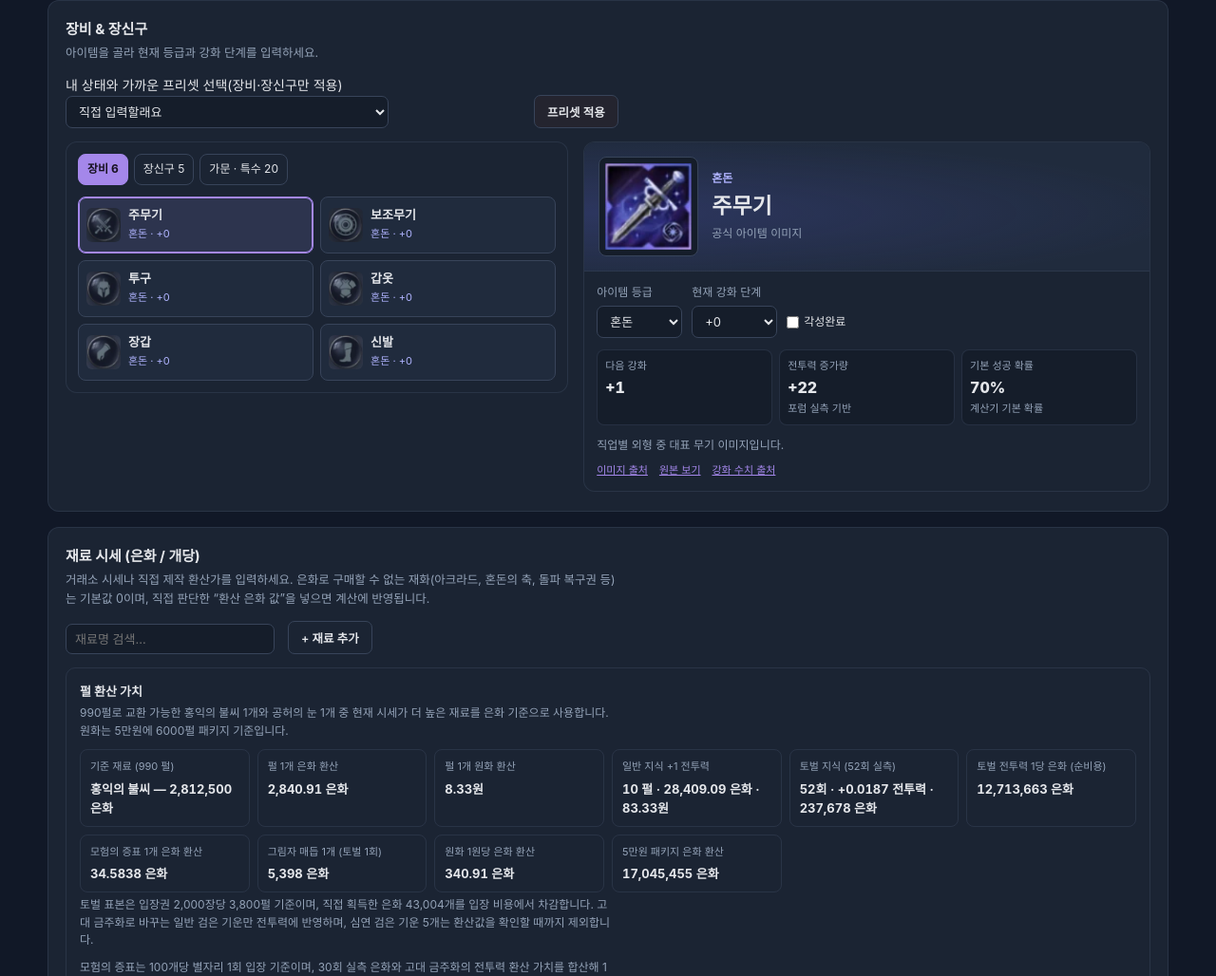
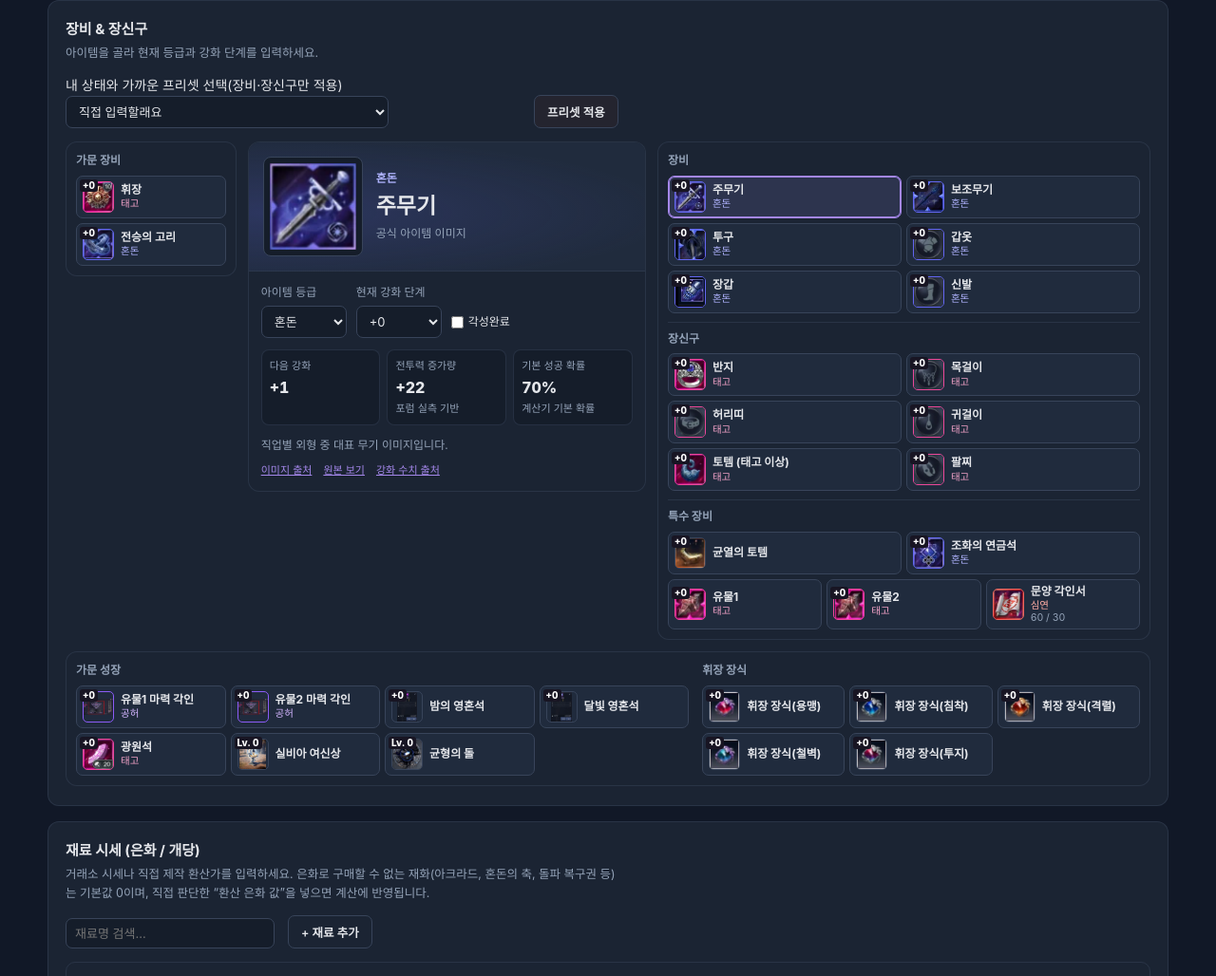
Before and after one commit to sksksk705/bdm-specup-calculator, a plain HTML site: page index.html in a window 1280 px wide. Shown: the part 1782-2810 px from the top of the page at 95% size. Drawn offline with Linux system fonts and the light colour scheme.

Commit message:
31개 아이템을 한 화면에 표시하는 장비판 적용

```diff
--- a/css/style.css
+++ b/css/style.css
@@ -218,38 +218,65 @@ button.icon-btn:hover { color: var(--bad); background: var(--bad-soft); }
 
 /* ---------- Equipment and item detail ---------- */
 .item-browser {
-  display: grid; grid-template-columns: minmax(0, .94fr) minmax(0, 1.06fr);
-  gap: 16px; align-items: start;
+  display: grid;
+  grid-template-areas:
+    "family-gear detail equipped"
+    "extras extras extras";
+  grid-template-columns: minmax(122px, .9fr) minmax(0, 2.1fr) minmax(0, 2.6fr);
+  gap: 12px; align-items: start;
 }
-.item-sidebar, .item-detail {
+.item-rail, .item-detail {
   min-width: 0; border: 1px solid var(--line); border-radius: 12px; background: var(--ink-2);
 }
-.item-sidebar { padding: 12px; }
-.item-groups { display: flex; flex-wrap: wrap; gap: 6px; margin-bottom: 12px; }
-.item-group, .item-choice {
+.item-rail { padding: 10px; }
+.item-family-gear { grid-area: family-gear; }
+.item-equipped { grid-area: equipped; }
+.item-detail { grid-area: detail; }
+.item-extras {
+  grid-area: extras; display: grid; grid-template-columns: minmax(0, 1.4fr) minmax(0, 1fr);
+  gap: 10px 14px;
+}
+.item-equipped section + section { border-top: 1px solid var(--line); margin-top: 9px; padding-top: 8px; }
+.item-section-title {
+  margin: 0 0 6px; color: var(--text-dim); font-size: 12px; font-weight: 750; text-wrap: initial;
+}
+.item-slot-list { display: grid; grid-template-columns: repeat(2, minmax(0, 1fr)); gap: 5px; }
+.item-family-gear-list { grid-template-columns: 1fr; }
+.item-special-list { grid-template-columns: repeat(6, minmax(0, 1fr)); }
+.item-special-list > .item-choice { grid-column: span 2; }
+.item-special-list > .item-choice:nth-child(-n+2) { grid-column: span 3; }
+.item-extra-list { grid-template-columns: repeat(auto-fit, minmax(min(100%, 128px), 1fr)); }
+.item-choice {
+  display: flex; align-items: center; gap: 7px; min-width: 0; min-height: 45px;
+  padding: 5px 6px; background: var(--card-2); text-align: start;
   font: inherit; color: var(--text); border: 1px solid var(--line-strong);
-  border-radius: 8px; cursor: pointer;
+  border-radius: 7px; cursor: pointer;
 }
-.item-group { background: transparent; padding: 6px 9px; font-size: 12px; }
-.item-group[aria-pressed="true"] { background: var(--accent); color: var(--accent-ink); border-color: var(--accent); font-weight: 750; }
-.item-choice-list { display: grid; grid-template-columns: repeat(2, minmax(0, 1fr)); gap: 7px; }
-.item-choice {
-  display: flex; align-items: center; gap: 8px; min-width: 0; min-height: 60px;
-  padding: 7px 8px; background: var(--card-2); text-align: start;
-}
-.item-group:hover, .item-choice:hover { border-color: var(--accent); }
+.item-choice:hover { border-color: var(--accent); }
 .item-choice[aria-pressed="true"] {
   border-color: var(--accent); box-shadow: inset 0 0 0 1px var(--accent);
   background: color-mix(in srgb, var(--card-2), var(--accent) 10%);
 }
-.item-choice:focus-visible, .item-group:focus-visible, .item-detail :focus-visible {
+.item-choice:focus-visible, .item-detail :focus-visible {
   outline: 2px solid var(--accent); outline-offset: 2px;
 }
-.item-choice img { flex: none; width: 36px; height: 36px; border-radius: 6px; object-fit: cover; }
+.item-slot-icon { flex: none; position: relative; width: 33px; height: 33px; }
+.item-slot-icon img {
+  display: block; width: 100%; height: 100%; object-fit: contain;
+  border-radius: 5px; border: 1px solid var(--item-grade-color, var(--line-strong));
+}
+.item-slot-step {
+  position: absolute; inset: -2px auto auto -3px;
+  padding: 0 3px; border-radius: 3px; background: #181523; color: #fff;
+  font-size: 10px; font-weight: 800; line-height: 1.3; white-space: nowrap;
+  font-variant-numeric: tabular-nums;
+}
 .item-caption { min-width: 0; }
-.item-caption strong, .item-caption small { display: block; overflow-wrap: anywhere; }
-.item-caption strong { font-size: 13px; line-height: 1.25; }
-.item-caption small { font-size: 11px; margin-top: 3px; color: var(--item-grade-text, var(--accent)); }
+.item-caption strong, .item-caption small { display: block; word-break: keep-all; overflow-wrap: anywhere; }
+.item-caption strong { font-size: 12px; line-height: 1.2; }
+.item-caption small { font-size: 10.5px; line-height: 1.2; }
+.item-slot-grade { margin-top: 2px; color: var(--item-grade-text, var(--accent)); }
+.item-slot-stats { color: var(--text-dim); font-variant-numeric: tabular-nums; }
 [data-item-grade="심연"] { --item-grade-color: #ef665f; --item-grade-text: #b52622; }
 [data-item-grade="태고"] { --item-grade-color: #ec4899; --item-grade-text: #ae2367; }
 [data-item-grade="혼돈"] { --item-grade-color: #6366f1; --item-grade-text: #4548ab; }
@@ -292,16 +319,25 @@ button.icon-btn:hover { color: var(--bad); background: var(--bad-soft); }
 .item-sources { display: flex; flex-wrap: wrap; gap: 4px 12px; margin-top: 8px; font-size: 11px; }
 .item-back { display: none; }
 #gearPreset { width: min(340px, 100%); }
-@media (max-width: 700px) {
-  .item-browser { grid-template-columns: 1fr; gap: 10px; }
+@media (max-width: 820px) {
+  .item-browser {
+    grid-template-areas: "family-gear" "equipped" "extras" "detail";
+    grid-template-columns: minmax(0, 1fr); gap: 8px;
+  }
+  .item-family-gear-list { grid-template-columns: repeat(2, minmax(0, 1fr)); }
   .item-detail { position: static; }
   .item-back { display: inline-block; margin-top: 10px; }
   .item-showcase { grid-template-columns: 80px minmax(0, 1fr); }
 }
+@media (max-width: 560px) {
+  .item-extras { grid-template-columns: minmax(0, 1fr); }
+  .item-extra-list, .item-special-list { grid-template-columns: repeat(2, minmax(0, 1fr)); }
+  .item-special-list > .item-choice, .item-special-list > .item-choice:nth-child(-n+2) { grid-column: auto; }
+}
 @media (max-width: 410px) {
   .item-metrics { grid-template-columns: repeat(auto-fit, minmax(78px, 1fr)); }
-  .item-sidebar { padding: 9px; }
-  .item-choice img { width: 30px; height: 30px; }
+  .item-rail { padding: 7px; }
+  .item-slot-icon { width: 30px; height: 30px; }
 }
 
 /* ---------- Tables ---------- */
--- a/index.html
+++ b/index.html
@@ -20,33 +20,33 @@
 })();
 </script>
 <!-- CSS와 모듈의 배포 버전을 함께 갱신해 새 HTML이 이전 캐시를 사용하지 않도록 합니다. -->
-<link rel="stylesheet" href="css/style.css?v=20261118-2" />
+<link rel="stylesheet" href="css/style.css?v=20261118-3" />
 <script type="importmap">
 {
   "imports": {
-    "./js/analytics.js": "./js/analytics.js?v=20261118-2",
-    "./js/data/conversionData.js": "./js/data/conversionData.js?v=20261118-2",
-    "./js/data/gameData.js": "./js/data/gameData.js?v=20261118-2",
-    "./js/data/itemPresentation.js": "./js/data/itemPresentation.js?v=20261118-2",
-    "./js/data/priceRepository.js": "./js/data/priceRepository.js?v=20261118-2",
-    "./js/data/userState.js": "./js/data/userState.js?v=20261118-2",
-    "./js/i18n.js": "./js/i18n.js?v=20261118-2",
-    "./js/logic/calculations.js": "./js/logic/calculations.js?v=20261118-2",
-    "./js/logic/conversionValues.js": "./js/logic/conversionValues.js?v=20261118-2",
-    "./js/logic/planner.js": "./js/logic/planner.js?v=20261118-2",
-    "./js/main.js": "./js/main.js?v=20261118-2",
-    "./js/ui/domHelpers.js": "./js/ui/domHelpers.js?v=20261118-2",
-    "./js/ui/evCalcTab.js": "./js/ui/evCalcTab.js?v=20261118-2",
-    "./js/ui/gearGrid.js": "./js/ui/gearGrid.js?v=20261118-2",
-    "./js/ui/onboarding.js": "./js/ui/onboarding.js?v=20261118-2",
-    "./js/ui/plannerTab.js": "./js/ui/plannerTab.js?v=20261118-2",
-    "./js/ui/presets.js": "./js/ui/presets.js?v=20261118-2",
-    "./js/ui/priceTable.js": "./js/ui/priceTable.js?v=20261118-2",
-    "./js/ui/referenceTab.js": "./js/ui/referenceTab.js?v=20261118-2",
-    "./js/ui/specTable.js": "./js/ui/specTable.js?v=20261118-2",
-    "./js/ui/tabs.js": "./js/ui/tabs.js?v=20261118-2",
-    "./js/ui/theme.js": "./js/ui/theme.js?v=20261118-2",
-    "./js/ui/tiles.js": "./js/ui/tiles.js?v=20261118-2"
+    "./js/analytics.js": "./js/analytics.js?v=20261118-3",
+    "./js/data/conversionData.js": "./js/data/conversionData.js?v=20261118-3",
+    "./js/data/gameData.js": "./js/data/gameData.js?v=20261118-3",
+    "./js/data/itemPresentation.js": "./js/data/itemPresentation.js?v=20261118-3",
+    "./js/data/priceRepository.js": "./js/data/priceRepository.js?v=20261118-3",
+    "./js/data/userState.js": "./js/data/userState.js?v=20261118-3",
+    "./js/i18n.js": "./js/i18n.js?v=20261118-3",
+    "./js/logic/calculations.js": "./js/logic/calculations.js?v=20261118-3",
+    "./js/logic/conversionValues.js": "./js/logic/conversionValues.js?v=20261118-3",
+    "./js/logic/planner.js": "./js/logic/planner.js?v=20261118-3",
+    "./js/main.js": "./js/main.js?v=20261118-3",
+    "./js/ui/domHelpers.js": "./js/ui/domHelpers.js?v=20261118-3",
+    "./js/ui/evCalcTab.js": "./js/ui/evCalcTab.js?v=20261118-3",
+    "./js/ui/gearGrid.js": "./js/ui/gearGrid.js?v=20261118-3",
+    "./js/ui/onboarding.js": "./js/ui/onboarding.js?v=20261118-3",
+    "./js/ui/plannerTab.js": "./js/ui/plannerTab.js?v=20261118-3",
+    "./js/ui/presets.js": "./js/ui/presets.js?v=20261118-3",
+    "./js/ui/priceTable.js": "./js/ui/priceTable.js?v=20261118-3",
+    "./js/ui/referenceTab.js": "./js/ui/referenceTab.js?v=20261118-3",
+    "./js/ui/specTable.js": "./js/ui/specTable.js?v=20261118-3",
+    "./js/ui/tabs.js": "./js/ui/tabs.js?v=20261118-3",
+    "./js/ui/theme.js": "./js/ui/theme.js?v=20261118-3",
+    "./js/ui/tiles.js": "./js/ui/tiles.js?v=20261118-3"
   }
 }
 </script>
@@ -139,10 +139,34 @@ gtag('config', 'G-YG2FMZ5YES');
         </div>
         <button class="btn" id="applyPresetBtn" type="button" data-i18n="프리셋 적용">프리셋 적용</button>
       </div>
-      <div class="item-browser">
-        <div class="item-sidebar">
-          <div id="itemGroups" class="item-groups" role="group" aria-label="아이템 종류"></div>
-          <div id="itemList" class="item-choice-list"></div>
+      <div class="item-browser" id="itemBoard">
+        <section class="item-rail item-family-gear" aria-labelledby="itemFamilyGearTitle">
+          <h3 class="item-section-title" id="itemFamilyGearTitle" data-i18n="가문 장비">가문 장비</h3>
+          <div class="item-slot-list item-family-gear-list" id="itemFamilyGear"></div>
+        </section>
+        <div class="item-rail item-equipped">
+          <section aria-labelledby="itemEquipmentTitle">
+            <h3 class="item-section-title" id="itemEquipmentTitle" data-i18n="장비">장비</h3>
+            <div class="item-slot-list" id="itemEquipment"></div>
+          </section>
+          <section aria-labelledby="itemAccessoriesTitle">
+            <h3 class="item-section-title" id="itemAccessoriesTitle" data-i18n="장신구">장신구</h3>
+            <div class="item-slot-list" id="itemAccessories"></div>
+          </section>
+          <section aria-labelledby="itemSpecialGearTitle">
+            <h3 class="item-section-title" id="itemSpecialGearTitle" data-i18n="특수 장비">특수 장비</h3>
+            <div class="item-slot-list item-special-list" id="itemSpecialGear"></div>
+          </section>
+        </div>
+        <div class="item-rail item-extras">
+          <section aria-labelledby="itemFamilyGrowthTitle">
+            <h3 class="item-section-title" id="itemFamilyGrowthTitle" data-i18n="가문 성장">가문 성장</h3>
+            <div class="item-slot-list item-extra-list" id="itemFamilyGrowth"></div>
+          </section>
+          <section aria-labelledby="itemEmblemDecorationsTitle">
+            <h3 class="item-section-title" id="itemEmblemDecorationsTitle" data-i18n="휘장 장식">휘장 장식</h3>
+            <div class="item-slot-list item-extra-list" id="itemEmblemDecorations"></div>
+          </section>
         </div>
         <section id="itemDetail" class="item-detail" tabindex="-1" aria-labelledby="itemDetailTitle"></section>
       </div>
@@ -465,6 +489,6 @@ gtag('config', 'G-YG2FMZ5YES');
   </footer>
 </div>
 
-<script type="module" src="js/main.js?v=20261118-2"></script>
+<script type="module" src="js/main.js?v=20261118-3"></script>
 </body>
 </html>
--- a/js/data/itemPresentation.js
+++ b/js/data/itemPresentation.js
@@ -1,9 +1,12 @@
 // 공식 모험가 가이드·패치노트 이미지 매핑. 강화 단계와 전투력은 gameData.js와 사용자 상태를 사용합니다.
-export const ITEM_GROUPS = [
-  { label: "장비", ids: ["mainhand","offhand","helmet","armor","gloves","shoes"] },
-  { label: "장신구", ids: ["ring1","necklace","belt","earring","bracelet"] },
-  { label: "가문 · 특수", ids: ["emblem","heritageRing","totem","riftTotem","alchemy","relic1","relic2","relicSeries1","relicSeries2","insigniaBook","nightsoul","moonsoul","lightstone","sylvia","balance","emblemDeco1","emblemDeco2","emblemDeco3","emblemDeco4","emblemDeco5"] },
-];
+export const ITEM_SLOT_LAYOUT = {
+  itemFamilyGear: ["emblem", "heritageRing"],
+  itemEquipment: ["mainhand", "offhand", "helmet", "armor", "gloves", "shoes"],
+  itemAccessories: ["ring1", "necklace", "belt", "earring", "totem", "bracelet"],
+  itemSpecialGear: ["riftTotem", "alchemy", "relic1", "relic2", "insigniaBook"],
+  itemFamilyGrowth: ["relicSeries1", "relicSeries2", "nightsoul", "moonsoul", "lightstone", "sylvia", "balance"],
+  itemEmblemDecorations: ["emblemDeco1", "emblemDeco2", "emblemDeco3", "emblemDeco4", "emblemDeco5"]
+};
 
 export const ITEM_VISUALS = {
   mainhand: { name: "주무기", note: "직업별 외형 중 대표 무기 이미지입니다.", grades: {
--- a/js/i18n.js
+++ b/js/i18n.js
@@ -32,7 +32,11 @@ const EXACT = {
   // 아이템 목록과 상세 강화 UI
   "장비": "Gear",
   "가문 · 특수": "Family & Special",
-  "아이템 종류": "Item Categories",
+  "가문 장비": "Family Gear",
+  "특수 장비": "Special Gear",
+  "가문 성장": "Family Progression",
+  "휘장 장식": "Emblem Decorations",
+  "공격력 {atk} · 방어력 {def}": "Attack {atk} · Defense {def}",
   "선택한 아이템": "Selected Item",
   "아이템을 골라 현재 등급과 강화 단계를 입력하세요.": "Select an item to set its current grade and enhancement level.",
   "— 장비·장신구의 등급·단계와 재료 시세를 입력하세요.": "— Enter item grades, enhancement levels, and material prices.",
--- a/js/ui/gearGrid.js
+++ b/js/ui/gearGrid.js
@@ -4,7 +4,7 @@ import {
   RELIC_BREAKTHROUGH_CURVE, RELIC_SERIES_BREAKTHROUGH_CURVE, RELIC_SERIES_CP_GAIN,
   SOUL_CP_GAIN, SOUL_MAX_STEP, SOUL_SUCCESS_RATE, INSIGNIA_BOOK_MEDIAN_STAT, INSIGNIA_BOOK_VOID_STAT_VALUES
 } from "../data/gameData.js";
-import { ITEM_GROUPS, ITEM_VISUALS } from "../data/itemPresentation.js";
+import { ITEM_SLOT_LAYOUT, ITEM_VISUALS } from "../data/itemPresentation.js";
 import { state, persist } from "../data/userState.js";
 import { emblemDecoRealLevel, familyCpGainArray, familyGradeOptions, familyItem, familyMaxLevel, fmt } from "../logic/calculations.js";
 import { t } from "../i18n.js";
@@ -13,8 +13,7 @@ import { renderSpecTable } from "./specTable.js";
 const imageRoot = new URL("../../asset/items/", import.meta.url);
 const rateSource = "https://www.blackdesertm.com/Ocean/Wiki?wikiNo=1001004";
 const relicForSeries = { relicSeries1: "relic1", relicSeries2: "relic2" };
-let activeGroup = 0;
-let activeItem = ITEM_GROUPS[0].ids[0];
+let activeItem = ITEM_SLOT_LAYOUT.itemEquipment[0];
 
 function itemState(id) {
   const equipment = state.status[id];
@@ -123,17 +122,23 @@ function readVisual(id, view) {
   return { item, grade, pictures: item.grades[grade] };
 }
 
-function selectItem(group, id, focus) {
-  activeGroup = group;
-  activeItem = id;
-  renderGearGrid();
-  focus();
+function selectItem(button) {
+  const previous = document.querySelector(".item-choice[aria-pressed=true]");
+  previous?.setAttribute("aria-pressed", "false");
+  activeItem = button.dataset.item;
+  button.setAttribute("aria-pressed", "true");
+  buildDetail();
+
+  const detail = document.getElementById("itemDetail");
+  if (matchMedia("(max-width: 820px)").matches) {
+    detail.focus({ preventScroll: true });
+    detail.scrollIntoView({ block: "start" });
+  } else {
+    detail.scrollIntoView({ block: "nearest" });
+  }
 }
 
-function buildList() {
-  const list = document.getElementById("itemList");
-  const fragment = document.createDocumentFragment();
-  ITEM_GROUPS[activeGroup].ids.forEach(id => {
+function buildSlot(id) {
   const view = itemState(id);
   const { item, grade, pictures } = readVisual(id, view);
   const button = element("button", "item-choice");
@@ -141,38 +146,33 @@ function buildList() {
   button.dataset.item = id;
   button.dataset.itemGrade = grade;
   button.setAttribute("aria-pressed", String(id === activeItem));
-    const icon = image(pictures.icon ?? pictures.art);
-    const step = view.range ? t("능력치") : displayStep(view, Math.min(view.record[view.key], view.max));
-    const subtitle = grade === "기본" ? step : t(grade) + " · " + step;
+  button.setAttribute("aria-controls", "itemDetail");
+
+  const frame = element("span", "item-slot-icon");
+  frame.append(image(pictures.art ?? pictures.icon));
   const caption = element("span", "item-caption");
-    caption.append(element("strong", "", t(item.name)), element("small", "", subtitle));
-    button.append(icon, caption);
-    button.addEventListener("click", () => {
-      selectItem(activeGroup, id, () => {
-        if (matchMedia("(max-width: 700px)").matches) {
-          document.getElementById("itemDetail").focus({ preventScroll: true });
-          document.getElementById("itemDetail").scrollIntoView({ block: "start" });
+  caption.append(element("strong", "", t(item.name)));
+  if (grade !== "기본") caption.append(element("small", "item-slot-grade", t(grade)));
+
+  if (view.range) {
+    const atk = fmt(view.record.atkGain);
+    const def = fmt(view.record.defGain);
+    const stats = element("small", "item-slot-stats", atk + " / " + def);
+    stats.title = t("공격력 {atk} · 방어력 {def}").replace("{atk}", atk).replace("{def}", def);
+    caption.append(stats);
   } else {
-          list.querySelector("[aria-pressed=true]").focus({ preventScroll: true });
+    const step = displayStep(view, Math.min(view.record[view.key], view.max));
+    frame.append(element("span", "item-slot-step", step));
   }
-      });
-    });
-    fragment.append(button);
-  });
-  list.replaceChildren(fragment);
+  button.append(frame, caption);
+  button.addEventListener("click", () => selectItem(button));
+  return button;
 }
 
-function buildCategories() {
-  const groupBar = document.getElementById("itemGroups");
-  const buttons = ITEM_GROUPS.map(({ label, ids }, index) => {
-    const button = element("button", "item-group", t(label) + " " + ids.length);
-    button.type = "button";
-    button.setAttribute("aria-pressed", String(index === activeGroup));
-    button.addEventListener("click", () => selectItem(index, ids[0], () => groupBar.children[index].focus({ preventScroll: true })));
-    return button;
-  });
-  groupBar.setAttribute("aria-label", t("아이템 종류"));
-  groupBar.replaceChildren(...buttons);
+function buildSlots() {
+  for (const [containerId, ids] of Object.entries(ITEM_SLOT_LAYOUT)) {
+    document.getElementById(containerId).replaceChildren(...ids.map(buildSlot));
+  }
 }
 
 function buildControls(id, view) {
@@ -266,7 +266,7 @@ function buildDetail() {
   const title = element("h3", "", name);
   title.id = "itemDetailTitle";
   caption.append(
-    element("p", "item-grade", t(grade === "기본" ? ITEM_GROUPS[activeGroup].label : grade)),
+    element("p", "item-grade", t(grade === "기본" ? "가문 · 특수" : grade)),
     title,
     element("p", "item-image-label", t(imageLabel))
   );
@@ -288,13 +288,12 @@ function buildDetail() {
 
   const back = element("button", "btn ghost item-back", t("아이템 목록으로"));
   back.type = "button";
-  back.addEventListener("click", () => document.querySelector("#itemList [aria-pressed=true]").focus());
+  back.addEventListener("click", () => document.querySelector(".item-choice[aria-pressed=true]").focus());
   body.append(back);
   detail.replaceChildren(header, body);
 }
 
 export function renderGearGrid() {
-  buildCategories();
-  buildList();
+  buildSlots();
   buildDetail();
 }
```
Lines whose indentation alone changed are shown as unchanged.
